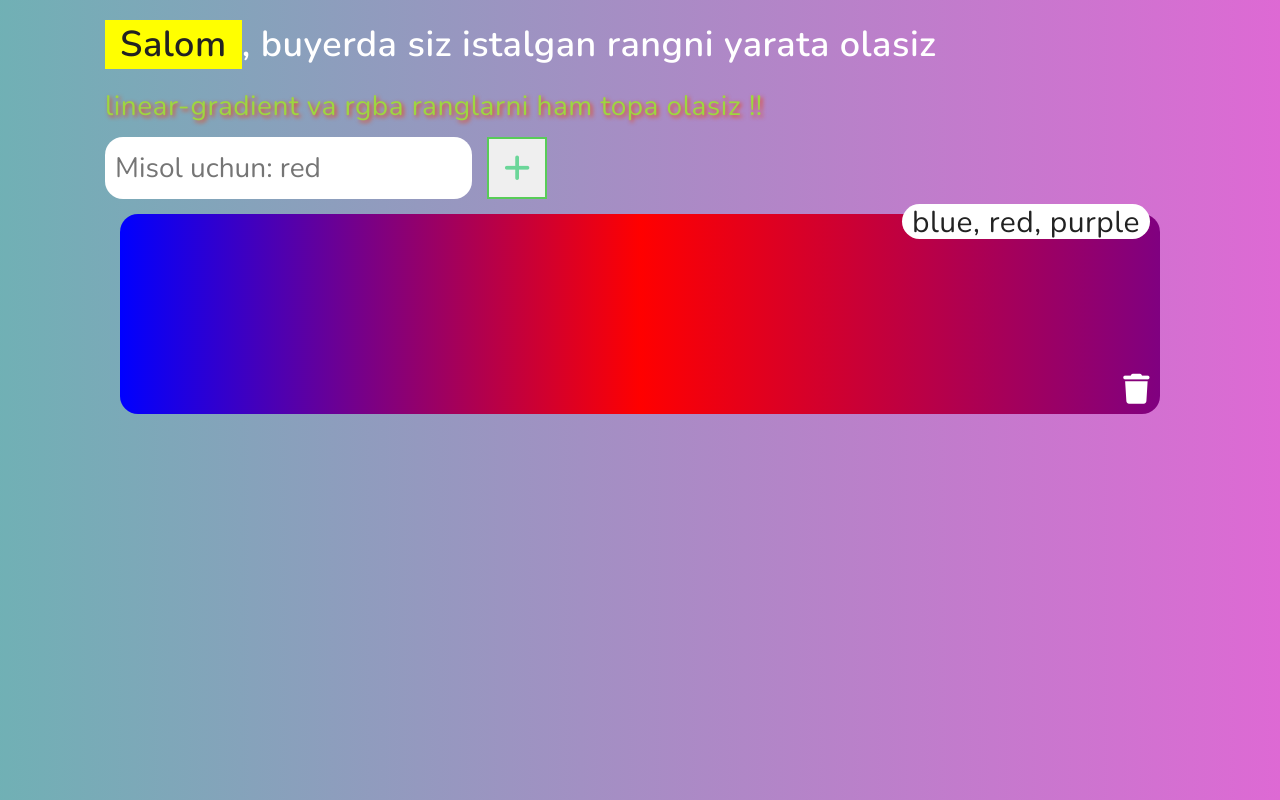
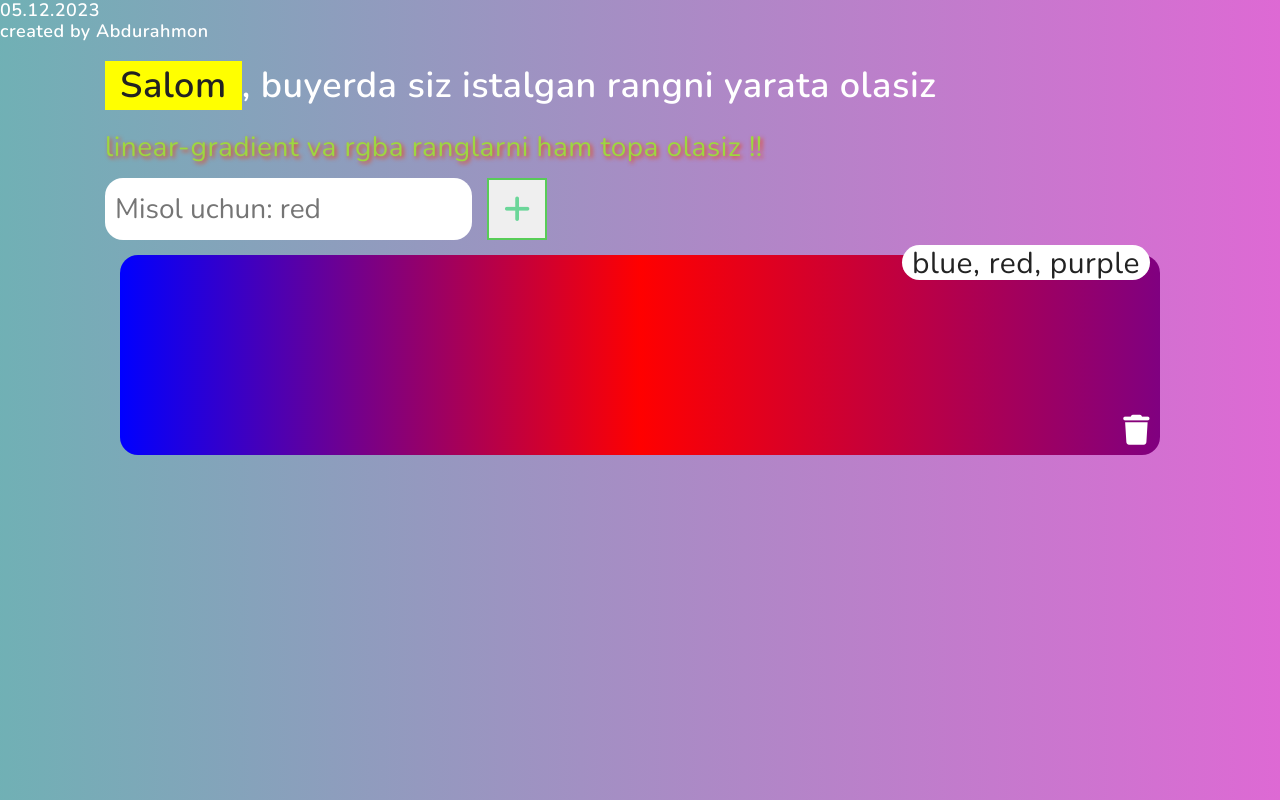
Before and after one commit to atoshUser/create-color, a plain HTML site: page index.html in a window 1280 px wide. Drawn offline with nearby package versions, Linux system fonts and the light colour scheme.

Commit message:
add hero name

```diff
--- a/index.html
+++ b/index.html
@@ -22,6 +22,10 @@
         <link rel="stylesheet" href="global.css" />
     </head>
     <body>
+        <h4>
+            05.12.2023 <br />
+            created by Abdurahmon
+        </h4>
         <section class="container">
             <h1>
                 <mark>Salom</mark>, buyerda siz istalgan rangni yarata olasiz
```
